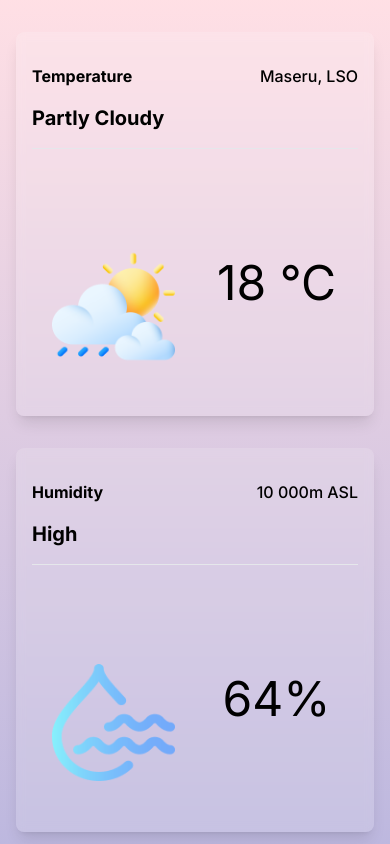
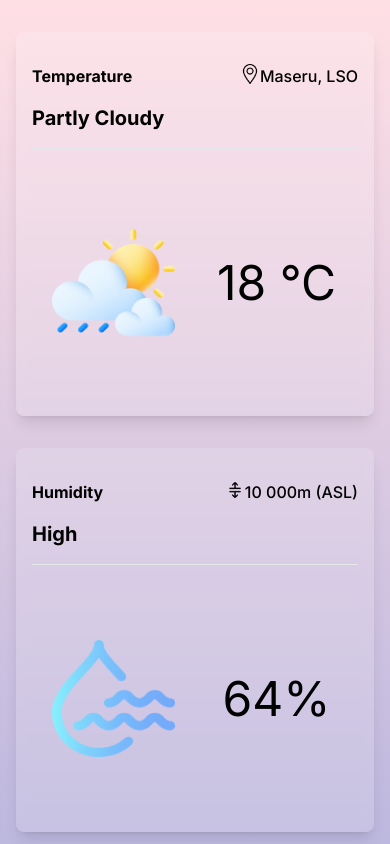
Before and after one commit to Ntlele/IoT_Projects, a Next.js app in the folder CubeSat/eroded/: page / in a window 390 px wide. Shown: the top 844 px of the page. Built offline with nearby package versions, Linux system fonts and the light colour scheme; no server answers.

Commit message:
left col

```diff
--- a/CubeSat/eroded/components/LeftCol.tsx
+++ b/CubeSat/eroded/components/LeftCol.tsx
@@ -2,6 +2,8 @@ import React from "react";
 import Image from "next/image";
 import cloudy from "../public/assets/cloudy.png";
 import humidity from "../public/assets/humidity.png";
+import location from "../public/assets/location.png";
+import asl from "../public/assets/height.png";
 
 const LeftCol = () => {
   return (
@@ -10,15 +12,23 @@ const LeftCol = () => {
         <div className="bg-white/15 backdrop-blur-sm shadow-lg h-full p-4 border-none rounded-lg flex flex-col">
           <div className="flex flex-row justify-between my-4">
             <div className="font-bold">Temperature</div>
-            <div className="font-medium">Maseru, LSO</div>
+            <div className="font-medium flex flex-row ">
+              &nbsp;&nbsp;
+              <Image className="w-5 h-5" src={location} alt="location" />
+              Maseru, LSO
+            </div>
           </div>
           <h1 className="text-xl font-bold">Partly Cloudy</h1>
-          <hr className="my-4" />
+          <hr className="my-4 text-white" />
           <div className="flex flex-row h-full">
             <div className="w-1/2 flex  justify-center items-center">
-              <Image src={cloudy} alt="Cloudy" className="w-3/4 h-1/2 mt-12 md:h-3/4 md:mt-0" />
+              <Image
+                src={cloudy}
+                alt="Cloudy"
+                className="w-3/4 h-1/2 2xl:h-3/4"
+              />
             </div>
-            <div className="flex items-center justify-center w-1/2 text-[3rem] md:text-[4rem] 2xl:text-[5rem]">
+            <div className="flex items-center justify-center w-1/2 text-[3rem] md:text-[4rem] lg:text[3rem] 2xl:text-[5rem]">
               18 &deg;C
             </div>
           </div>
@@ -28,13 +38,25 @@ const LeftCol = () => {
         <div className="bg-white/15 backdrop-blur-sm shadow-lg h-full p-4 border-none rounded-lg flex flex-col ">
           <div className="flex flex-row justify-between my-4">
             <div className="font-bold font-roboto">Humidity</div>
-            <div className="font-medium">10 000m ASL</div>
+            <div className="font-medium flex flex-row">
+              &nbsp;&nbsp;
+              <Image
+                className="w-5 h-5"
+                src={asl}
+                alt="height above sea level"
+              />{" "}
+              10 000m (ASL)
+            </div>
           </div>
           <h1 className="text-xl font-bold">High</h1>
           <hr className="my-4" />
           <div className="flex flex-row h-full">
             <div className="w-1/2 flex  justify-center items-center">
-              <Image src={humidity} alt="Humidity" className="w-3/4 h-1/2 mt-12 md:h-3/4 md:mt-0" />
+              <Image
+                src={humidity}
+                alt="Humidity"
+                className="w-3/4 h-1/2 2xl:h-3/4"
+              />
             </div>
             <div className="flex items-center justify-center w-1/2 text-[3rem] md:text-[4rem] 2xl:text-[5rem]">
               64%
--- a/CubeSat/eroded/package.json
+++ b/CubeSat/eroded/package.json
@@ -3,7 +3,7 @@
   "version": "0.1.0",
   "private": true,
   "scripts": {
-    "dev": "next dev",
+    "dev": "next dev -H 192.168.1.57 -p 3000",
     "build": "next build",
     "start": "next start",
     "lint": "next lint"
```
Also changed, not shown: CubeSat/eroded/public/assets/height.png (added), CubeSat/eroded/public/assets/location.png (added).
